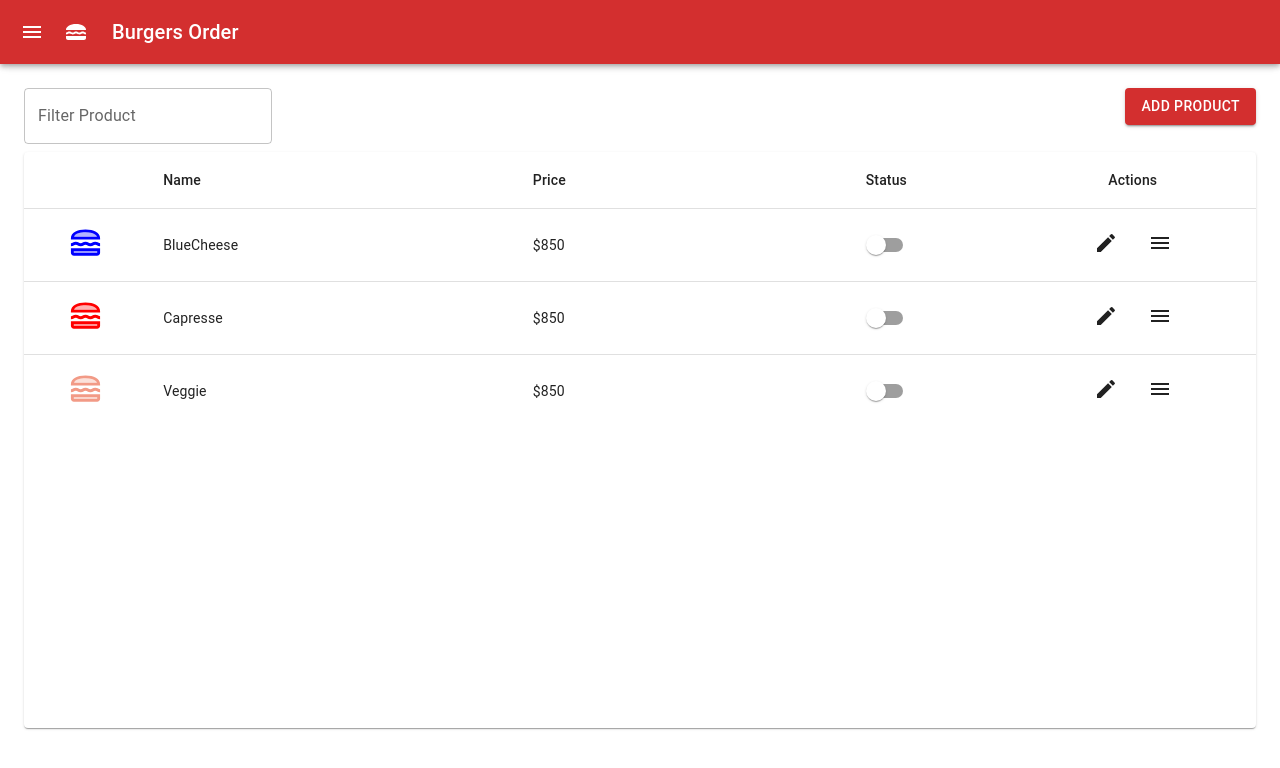
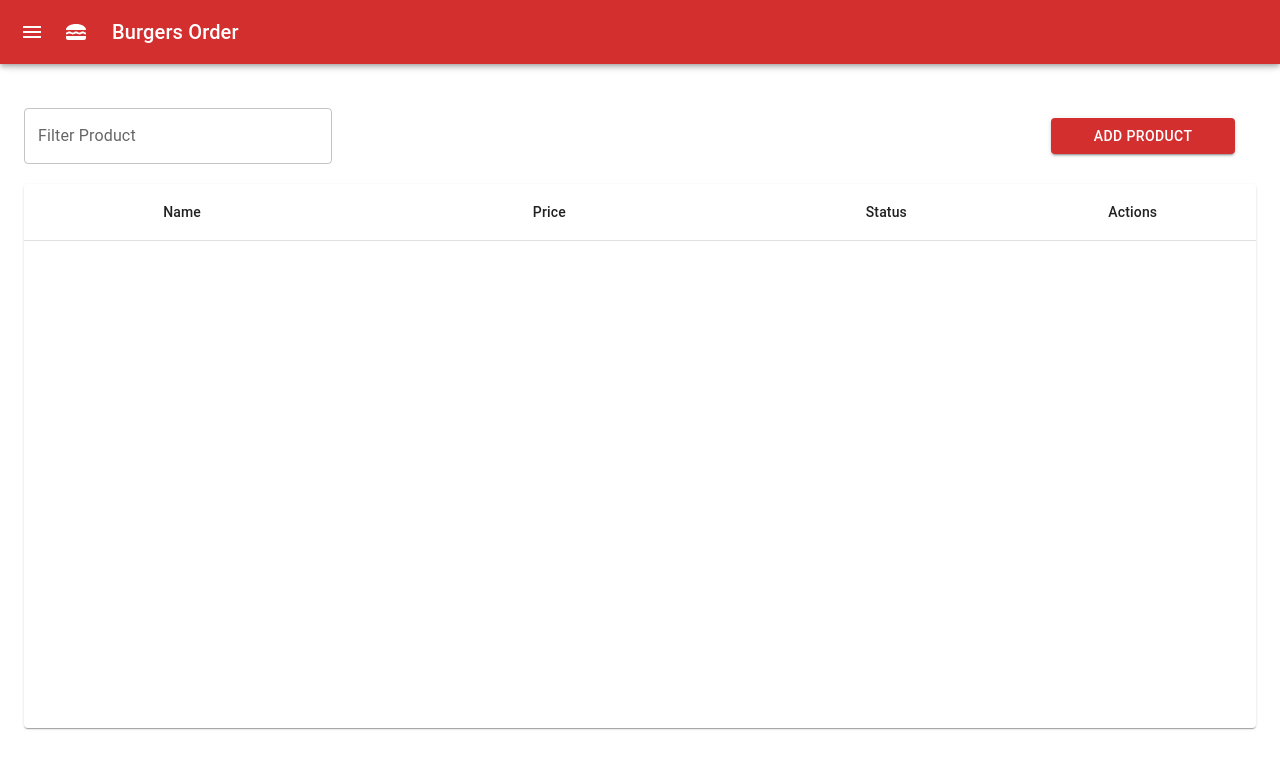
Before and after one commit to fransiri7/burgers-order-client, a React (Create React App) app: page /products in a window 1280 px wide. Shown: the top 768 px of the page. Built offline with nearby package versions, Linux system fonts and the light colour scheme.

Commit message:
Estructura de productos terminada

```diff
--- a/src/modules/product/ProductsList.jsx
+++ b/src/modules/product/ProductsList.jsx
@@ -1,47 +1,29 @@
+/* eslint-disable */
+
 import React from "react";
 import EditIcon from "@mui/icons-material/Edit";
 import MenuIcon from "@mui/icons-material/Menu";
 import LunchDiningTwoToneIcon from "@mui/icons-material/LunchDiningTwoTone";
 import { Button, Grid, Paper, Switch, Table, TableBody, TableCell, TableContainer, TableHead, TableRow, TextField } from "@mui/material";
 
-const products = [
-    {
-        name: "BlueCheese",
-        description: "pan,cebolla,roquefort,medallon,mozza,pan",
-        price: 850,
-        hexColor: "0000FF",
-        status: true
-    },
-    {
-        name: "Capresse",
-        description: "pan,tomate,albahaca,medallon,mozza,pan",
-        price: 850,
-        hexColor: "ff0000",
-        status: true
-    },
-    {
-        name: "Veggie",
-        description: "pan,tomate,albahaca,medallon de lenteja,mozza,pan",
-        price: 850,
-        hexColor: "#F29A86",
-        status: true
-    }
-];
+const products = [];
 
 export function ProductsList() {
     return (
-        <Grid container>
-            <Grid item container justifyContent="space-between" alignItems="stretch" style={{ height: "10%" }}>
-                <Grid item>
-                    <TextField label="Filter Product" variant="outlined" fullWidth style={{ backgroundColor: "white" }} />
+        <Grid container direction="column" style={{ height: "80vh" }}>
+            <Grid item container justifyContent="space-between" alignItems="center" style={{ height: "15%" }}>
+                <Grid item md={3}>
+                    <TextField label="Filter Product" variant="outlined" fullWidth />
                 </Grid>
-                <Grid item>
-                    <Button variant="contained">Add Product</Button>
+                <Grid item md={2}>
+                    <Button variant="contained" style={{ width: "90%" }}>
+                        Add Product
+                    </Button>
                 </Grid>
             </Grid>
-            <Grid item container style={{ height: "90%" }}>
-                <TableContainer component={Paper}>
-                    <Table sx={{ minWidth: 650 }} aria-label="simple table">
+            <Grid item container style={{ height: "85%" }}>
+                <TableContainer component={Paper} style={{ maxHeight: "100%" }}>
+                    <Table stickyHeader>
                         <TableHead>
                             <TableRow>
                                 <TableCell width="10%" align="center"></TableCell>
@@ -56,15 +38,15 @@ export function ProductsList() {
                             </TableRow>
                         </TableHead>
                         <TableBody>
-                            {products.map(row => (
-                                <TableRow key={row.name} sx={{ "&:last-child td, &:last-child th": { border: 0 } }}>
+                            {products.map(product => (
+                                <TableRow key={product.name}>
                                     <TableCell align="center">
-                                        <LunchDiningTwoToneIcon fontSize="large" style={{ color: row.hexColor }} />
+                                        <LunchDiningTwoToneIcon fontSize="large" style={{ color: product.hexColor }} />
                                     </TableCell>
                                     <TableCell component="th" scope="row">
-                                        {row.name}
+                                        {product.name}
                                     </TableCell>
-                                    <TableCell>${row.price}</TableCell>
+                                    <TableCell>${product.price}</TableCell>
                                     <TableCell align="center">
                                         <Switch />
                                     </TableCell>
```
